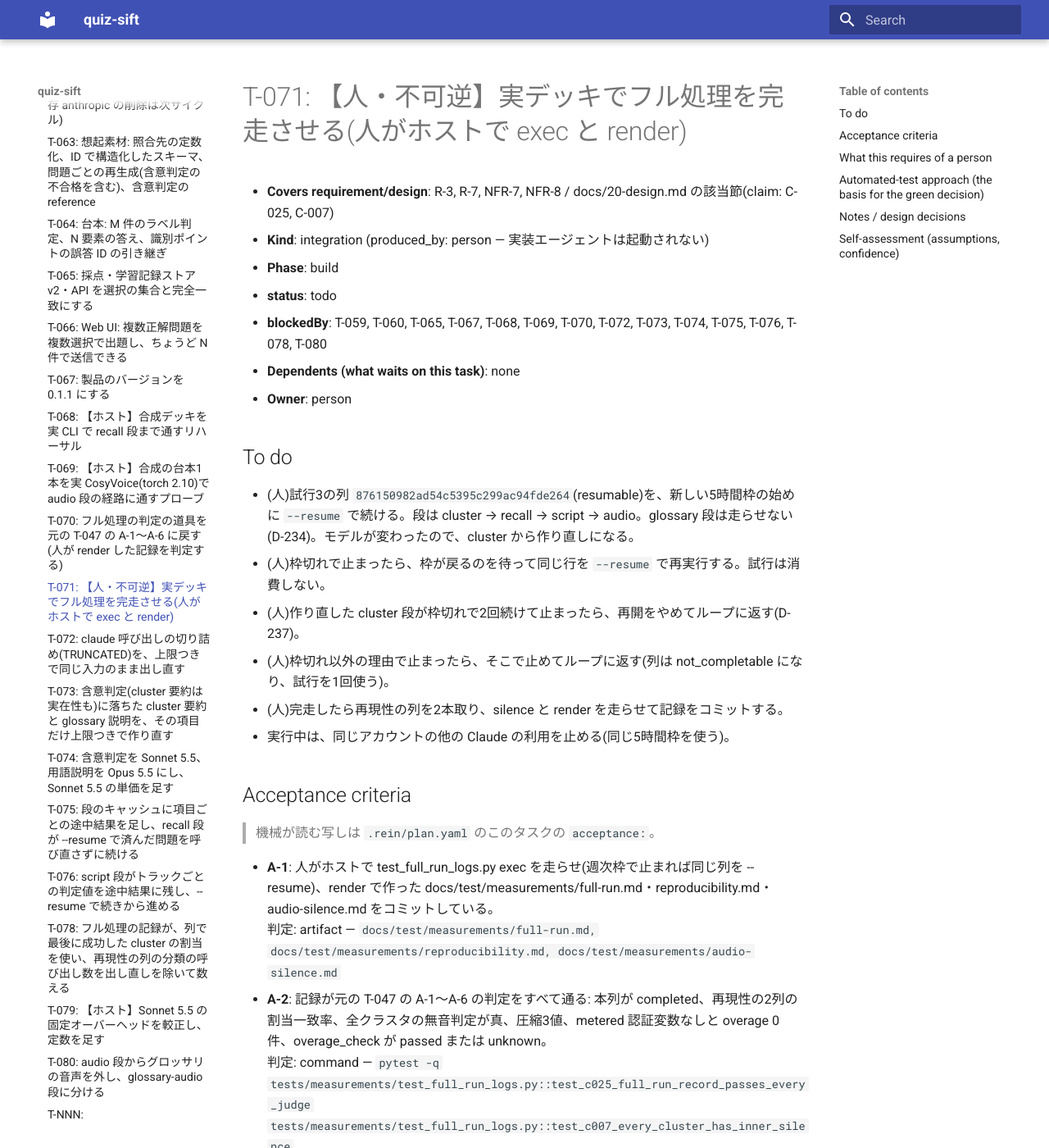
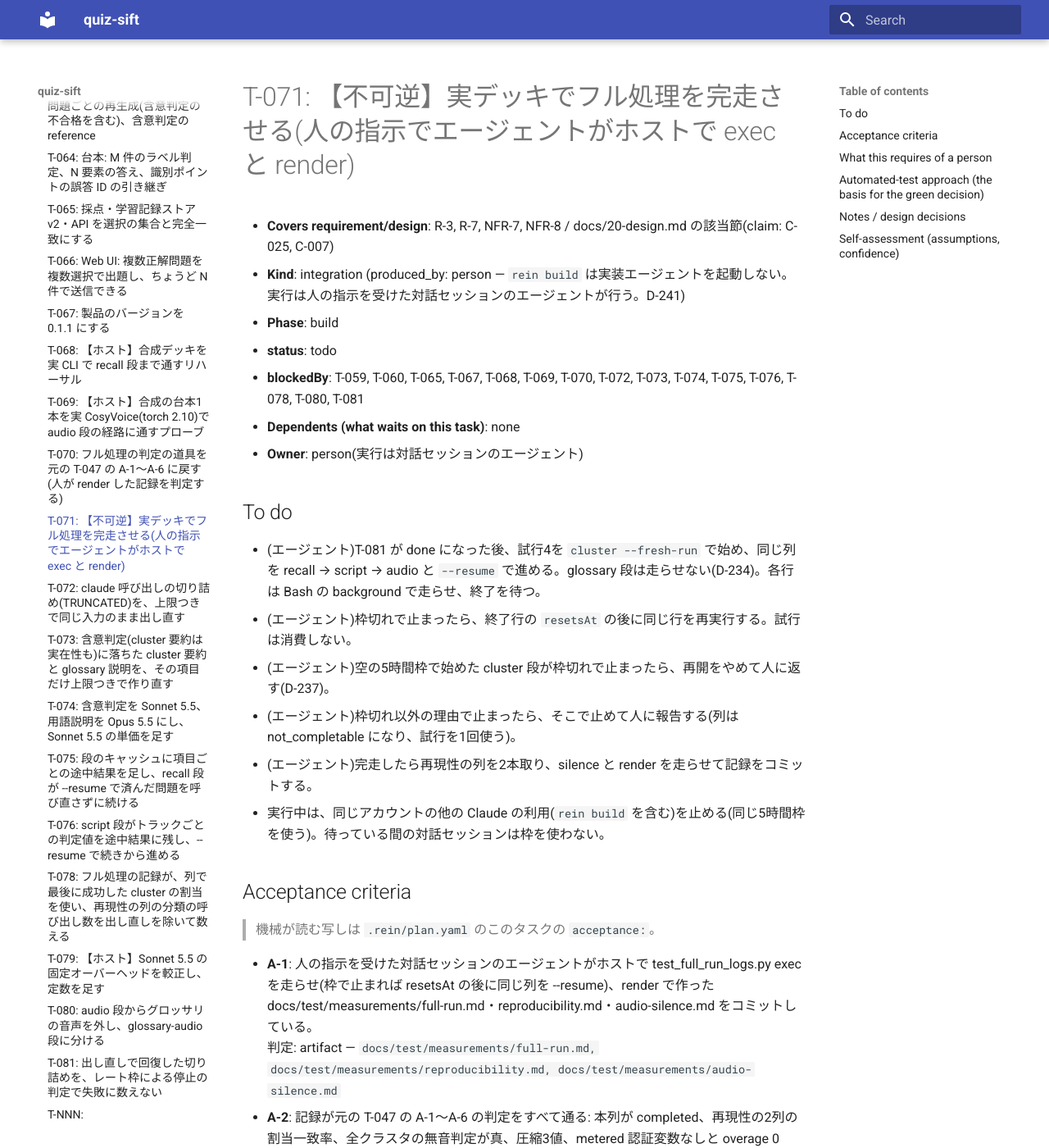
Before and after one commit to komoroko/quiz-sift, an MkDocs documentation site: the page built from docs/tasks/T-071.md, in a window 1280 px wide and 1400 px high. Shown: the whole window at 82% size. Built offline with MkDocs 1.6.1 and Material for MkDocs 9.7.7, drawn with Linux system fonts in a browser that asks for light colours; some of the changed text lies outside the part shown.

Commit message:
revise: D-241 meter の枠切れ判定を直す T-081 を足し、T-071 の試行上限を4・実行者をエージェントに

```diff
--- a/docs/10-requirements.md
+++ b/docs/10-requirements.md
@@ -156,18 +156,19 @@
 - **Criterion (measurable)(差分)**:
   - **固定オーバーヘッドを、このサイクルの argv で取り直す。** NFR-8 の変更で argv が変わると、前サイクルの較正値はそのままでは使えない。前サイクルと同じ方法(既知長の合成プロンプト k = 1, 2, 3 の3点、差と切片の判定)で、ホストで実測する。NFR-8 (b)(e)1 の実測で argv が確定した**後**、フル処理の前に置く。較正の記録には、使った argv を残す。
   - **実 TTS のプローブ。** フル処理の前に、合成した短い台本1本(文と間を含む)を、製品の audio 段と同じ経路(合成 → 間の挿入 → mp3 への符号化 → 復号 → 無音判定)で実 CosyVoice(torch 2.10)に通し、無音判定が真になることをホストで確かめる(可逆。LLM も教材も使わない)。前サイクルの D-183 の「CosyVoice のリハーサルは置かない」を覆す。
-  - **フル処理を完走させる(不可逆)。** R-2 で得た実デッキ(期待 190 問)で、**人がホストで**実行の道具(`exec`)を走らせ、週次枠で止まれば同じ列を `--resume` で続ける。ループは記録の整形と判定だけを行う。`--fresh-run cluster` から `audio` まで同じ列で走らせ、前サイクルの元の T-047 の受入基準 A-1〜A-6 をすべて満たす。
+  - **フル処理を完走させる(不可逆)。** R-2 で得た実デッキ(期待 190 問)で、**人の指示を受けた対話セッションのエージェントがホストで**実行の道具(`exec`)を走らせ、枠で止まれば `resetsAt` の後に同じ列を `--resume` で続ける。枠切れ以外で止まれば、そこで止めて人に報告する(D-241)。ループは記録の整形と判定だけを行う。`--fresh-run cluster` から `audio` まで同じ列で走らせ、前サイクルの元の T-047 の受入基準 A-1〜A-6 をすべて満たす。
     - 列が completed になる。
     - 再現性の列を2本取る(R-3 の割当一致率)。
     - 全クラスタの無音判定が真(R-7)。
     - M/N・最大クラスタ比率・「その他」比率の3値がある。
     - metered 認証変数が無く、overage の呼び出しが 0 件(NFR-8 (f)(h))。
     - `overage_check` が passed または unknown。
-  - 試行の予算は最大 3 回。`--fresh-run` で始めた列1本を1回と数え、同じ列の `--resume` は数えない。再現性の2列(cluster 段だけ)は、この予算の外で別に2本取る。
+  - 試行の予算は最大 4 回(試行3が meter の判定の欠陥で完走不可になったので1回足した。D-241)。`--fresh-run` で始めた列1本を1回と数え、同じ列の `--resume` は数えない。再現性の2列(cluster 段だけ)は、この予算の外で別に2本取る。
   - 1つの段が1つのレート枠に収まる前提(前サイクルの D-129)は、再生成と要素ごとの含意判定で呼び出しが増えても保たれるとは限らない。合成デッキのリハーサル(R-4)でレート枠の使用率を記録し、190 問に外挿した値をフル処理の前に人に示す。
   - **枠をまたいで段を続けられる**(D-235)。実デッキの recall 段は 1 つの 5 時間枠で 27 問しか進まず、段単位のキャッシュでは `--resume` のたびに1問目からやり直すので、何度再開しても完走しない(試行3の列 876150982ad5…、2026-10-13)。recall・script 段は、枠切れで止まった後に同じ列を `--resume` すると、前の実行で検査を通った項目(recall は問題、script はトラック)を呼び直さずに残りから続ける。途中の結果は列の `run_id` とその段のキャッシュ鍵(プロンプト・モデル・前段成果物)に結びつけ、鍵が変われば使わない。最後に書かれる成果物は、途中で止まらずに1回で走った場合と同じ検査をすべて通ったものに限る。作り直しの上限は再開をまたいで数え、1回で走れば止まる項目(上限超過、台本の不合格)は、再開しても止まる。再開できるのは、列が枠切れの停止だけで終わった場合に限る(枠切れ以外の失敗で止まった列は従来どおり `not_completable`)。
   - **フル処理に glossary 段とグロッサリの音声を含めない**(D-234)。実デッキでは用語が 9,516 件、照合先(用語が現れる全問題の公式解説)が1用語あたり中央値 13 万字になり、1列で終わらない。用語の選び方と照合先は次サイクルで決める。audio 段はグロッサリを作らず、グロッサリの音声は別の段(`glossary-audio`)にする。R-5 の基準は変えない(このサイクルでは実デッキで確かめない)。
   - 作り直した cluster 段が枠切れで2回続けて止まったら、再開をやめて `/revise` に戻る(D-237)。
+  - **レート枠による停止の判定(D-128)で数える失敗は、呼び出しごとの最後の子の失敗とする。** 切り詰めの出し直し(D-231)で回復した `TRUNCATED` の子は、失敗した呼び出しに数えない(D-241)。出し直しを使い切って `TRUNCATED` で終わった呼び出しは、従来どおり枠切れ以外の失敗である。
 - **How verified**: ホストでの実測の記録(`artifact`)。
 
 ### NFR-8: 外部サービスの利用が従量課金を伴わないこと
@@ -234,6 +235,8 @@
 - Q: グロッサリの用語が実デッキで 9,516 件、照合先が1用語あたり中央値 13 万字になる → A: このサイクルのフル処理から glossary を外し、用語の選び方と照合先は次サイクルで決める(上位 100 件に絞る案は、照合先の大きさが分かった後に取り下げた) (2026-10-13)
 - Q: 作り直した cluster 段が 5 時間枠に収まらないときは → A: 枠切れで2回続けて止まったら打ち切って `/revise` (2026-10-13)
 - Q: T-071 の承認を持ち越すか → A: 持ち越さない。見積もりを今の挙動に合わせて書き直し、承認し直す。再開の経路のリハーサルは足さない (2026-10-13)
+- Q: 試行3が、出し直しで回復した切り詰めのせいで枠切れの停止と見なされず完走不可になった → A: meter の判定を直し、試行の上限を 4 にする (2026-10-14)
+- Q: フル処理を誰が走らせるか(改訂) → A: 人の指示を受けた対話セッションのエージェントがホストでバックグラウンドで走らせ、枠切れは待って再実行、それ以外は止めて報告する (2026-10-14)
 - Q: メソッドごとのモデルは → A: 分類・クラスタ要約・用語説明は Opus 5.5、想起素材の生成は Haiku 4.5 のまま、含意判定は Sonnet 5.5 (2026-10-13)
 
 ## Open questions
--- a/docs/tasks/T-071.md
+++ b/docs/tasks/T-071.md
@@ -1,35 +1,35 @@
-# T-071: 【人・不可逆】実デッキでフル処理を完走させる(人がホストで exec と render)
+# T-071: 【不可逆】実デッキでフル処理を完走させる(人の指示でエージェントがホストで exec と render)
 
 - **Covers requirement/design**: R-3, R-7, NFR-7, NFR-8 / docs/20-design.md の該当節(claim: C-025, C-007)
-- **Kind**: integration (produced_by: person — 実装エージェントは起動されない)
+- **Kind**: integration (produced_by: person — `rein build` は実装エージェントを起動しない。実行は人の指示を受けた対話セッションのエージェントが行う。D-241)
 - **Phase**: build
 - **status**: todo
-- **blockedBy**: T-059, T-060, T-065, T-067, T-068, T-069, T-070, T-072, T-073, T-074, T-075, T-076, T-078, T-080
+- **blockedBy**: T-059, T-060, T-065, T-067, T-068, T-069, T-070, T-072, T-073, T-074, T-075, T-076, T-078, T-080, T-081
 - **Dependents (what waits on this task)**: none
-- **Owner**: person
+- **Owner**: person(実行は対話セッションのエージェント)
 
 ## To do
-- (人)試行3の列 `876150982ad54c5395c299ac94fde264`(resumable)を、新しい5時間枠の始めに `--resume` で続ける。段は cluster → recall → script → audio。glossary 段は走らせない(D-234)。モデルが変わったので、cluster から作り直しになる。
-- (人)枠切れで止まったら、枠が戻るのを待って同じ行を `--resume` で再実行する。試行は消費しない。
-- (人)作り直した cluster 段が枠切れで2回続けて止まったら、再開をやめてループに返す(D-237)。
-- (人)枠切れ以外の理由で止まったら、そこで止めてループに返す(列は not_completable になり、試行を1回使う)。
-- (人)完走したら再現性の列を2本取り、silence と render を走らせて記録をコミットする。
-- 実行中は、同じアカウントの他の Claude の利用を止める(同じ5時間枠を使う)。
+- (エージェント)T-081 が done になった後、試行4を `cluster --fresh-run` で始め、同じ列を recall → script → audio と `--resume` で進める。glossary 段は走らせない(D-234)。各行は Bash の background で走らせ、終了を待つ。
+- (エージェント)枠切れで止まったら、終了行の `resetsAt` の後に同じ行を再実行する。試行は消費しない。
+- (エージェント)空の5時間枠で始めた cluster 段が枠切れで止まったら、再開をやめて人に返す(D-237)。
+- (エージェント)枠切れ以外の理由で止まったら、そこで止めて人に報告する(列は not_completable になり、試行を1回使う)。
+- (エージェント)完走したら再現性の列を2本取り、silence と render を走らせて記録をコミットする。
+- 実行中は、同じアカウントの他の Claude の利用(`rein build` を含む)を止める(同じ5時間枠を使う)。待っている間の対話セッションは枠を使わない。
 
 ## Acceptance criteria
 > 機械が読む写しは `.rein/plan.yaml` のこのタスクの `acceptance:`。
 
-- **A-1**: 人がホストで test_full_run_logs.py exec を走らせ(週次枠で止まれば同じ列を --resume)、render で作った docs/test/measurements/full-run.md・reproducibility.md・audio-silence.md をコミットしている。
+- **A-1**: 人の指示を受けた対話セッションのエージェントがホストで test_full_run_logs.py exec を走らせ(枠で止まれば resetsAt の後に同じ列を --resume)、render で作った docs/test/measurements/full-run.md・reproducibility.md・audio-silence.md をコミットしている。
   判定: artifact — `docs/test/measurements/full-run.md, docs/test/measurements/reproducibility.md, docs/test/measurements/audio-silence.md`
 - **A-2**: 記録が元の T-047 の A-1〜A-6 の判定をすべて通る: 本列が completed、再現性の2列の割当一致率、全クラスタの無音判定が真、圧縮3値、metered 認証変数なしと overage 0 件、overage_check が passed または unknown。
   判定: command — `pytest -q tests/measurements/test_full_run_logs.py::test_c025_full_run_record_passes_every_judge tests/measurements/test_full_run_logs.py::test_c007_every_cluster_has_inner_silence`
-- **A-3**: 使った --fresh-run の本列は 3 本以内である。
+- **A-3**: 使った --fresh-run の本列は 4 本以内である。
   判定: command — `pytest -q tests/measurements/test_full_run_logs.py::test_c025_attempt_budget_was_kept`
 
 ## What this requires of a person
 - **persistence**: 最小ホームのセッション記録に残る教材本文と、週次のレート枠の消費 — read at `docs/test/measurements/full-run.md` (ADR-025) — reversible: false
 - rehearsal: T-068, T-069 — 合成デッキで recall 段まで(実 CLI)と、合成の台本で audio 段の経路(実 CosyVoice)を先に通し、フル処理で初めて触れる部分を減らす
-- attempts: 最大 3 回(使用済み 2、試行3の列は継続中) — 1本あたりの見積もり(2026-10-13 に書き直し。D-234〜D-237):
+- attempts: 最大 4 回(使用済み 3。試行3の列 876150982ad5… は meter の判定の欠陥で not_completable。D-241) — 1本あたりの見積もり(2026-10-13 に書き直し。D-234〜D-237):
   - 子プロセス 1,200〜1,600。内訳は、cluster 約 80、recall の生成約 190 と判定約 420(と作り直し)、script の判定約 420。
   - 5時間枠 2〜3 個分。cluster 0.6〜0.8、recall 1.0〜1.5、script 約 0.5。試行3の recall 区間(27 問で枠の 21%)の実測から、判定を Sonnet 5.5 に替えた単価で推定した。
   - 週次枠の約 30%。壁時計は、枠のリセット待ちを含めて 10〜20 時間。
@@ -44,8 +44,9 @@
 - D-181、D-190。ループは out/ を読まない。
 - 2026-10-13 の改訂(D-234〜D-239): 判定器を Sonnet 5.5 に替えた。recall と script は途中結果から再開する。glossary はフル処理から外した。render は最後に成功した cluster の割当を使う(T-078)。承認は持ち越さず、見積もりを書き直して承認し直す(人の判断)。
 - Sonnet 5.5 の判定と、途中結果からの再開は、実 CLI ではこの列で初めて通る(リハーサルは足さない。人の判断)。
+- 2026-10-14 の改訂(D-241): 試行3の recall は枠切れで止まったが、出し直しで回復した切り詰めが3本あり、meter が枠切れ以外の停止と記録した。T-081 で判定を直し、上限を 4 にした。実行者を人から対話セッションのエージェントに移した。試行3では cluster(Sonnet 5.5 の判定)は実データで通った(013)。recall は 51/190 まで進んだ。
 
 ## Self-assessment (assumptions, confidence)
-- **Confidence**: 低(実データでの script の判定の通過、Sonnet 5.5 の判定での cluster の消費、枠切れ以外の失敗が1本も出ないことが未確認)
+- **Confidence**: 低(実データでの script の判定の通過、途中結果からの再開、枠切れ以外の失敗が1本も出ないことが未確認。週次枠は試行3で多く使っている)
 - **Assumptions made**: docs/20-design.md の該当節のとおり。
 - **Open questions**: なし。
```
Also changed, not shown: docs/20-design.md (+2 -2 lines), docs/tasks/T-081.md (added, +37 -0 lines), 3 other files.
